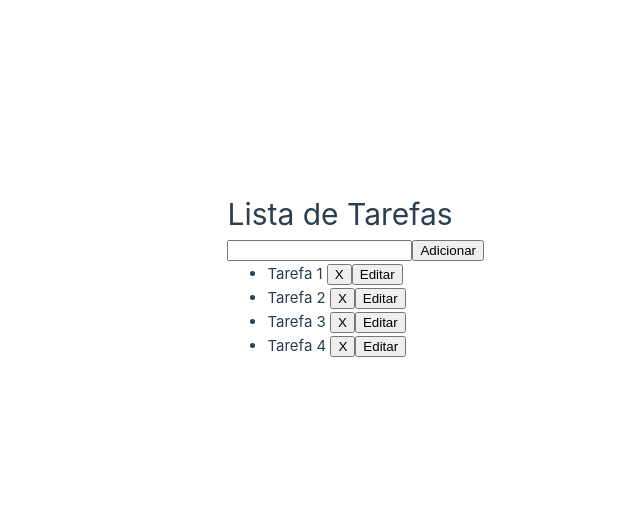
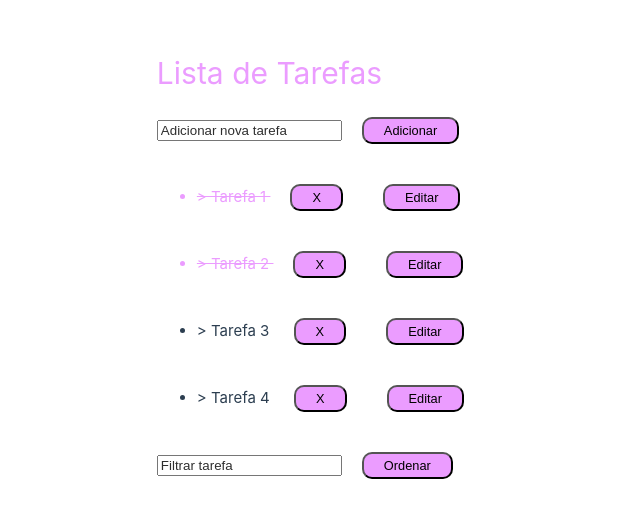
Before and after one commit to gigiibandoch/todo--list, a Vue app: page / in a window 1280 px wide. Shown: the part 126-644 px from the top of the page, without its empty margins (156-796 px from the left). Built offline with nearby package versions, Linux system fonts and the light colour scheme.

Commit message:
atualizacao

```diff
--- a/src/App.vue
+++ b/src/App.vue
@@ -1,5 +1,5 @@
 <script setup>
-import { ref } from 'vue'
+import { computed, ref } from 'vue'
 const tarefas = ref([
 {
 id: 1,
@@ -47,22 +47,58 @@ function editTarefa(idItem) {
   posicaoAlterada.value = tarefas.value.findIndex(item => item.id == idItem);
   novaTarefa.value = tarefas.value[posicaoAlterada.value].tarefa;
 }
+const filtro = ref('')
+const tarefasFiltradas = computed(() => {
+  if(filtro.value.trim().length > 0) {
+    return tarefas.value.filter( item => item.tarefa.includes(filtro.value));
+  }
+  else {
+    return tarefas.value;
+  }
+})
+function ordenarArray() {
+  tarefas.value.sort((a, b) => a.tarefa.localeCompare(b.tarefa));
+}
 </script>
 
 <template>
 <div class="container">
 <h1>Lista de Tarefas</h1>
-<input type="text" v-model="novaTarefa">
+<input type="text" v-model="novaTarefa" placeholder="Adicionar nova tarefa">
 <button @click="addTarefa">{{ posicaoAlterada == -1 ? "Adicionar" : "Salvar" }}</button>
+
 <ul>
-<li v-for="item in tarefas" :key="item.id">
+<li v-for="item in tarefasFiltradas" :key="item.id"  :class="{ concluida: item.status === 'concluida' }"> >
 {{ item.tarefa }}
 <button @click="delTarefa(item.id)" >X</button>
 <button @click="editTarefa(item.id)" >Editar</button>
 </li>
 </ul>
+<input type="text" placeholder="Filtrar tarefa" v-model="filtro">
+<button @click="ordenarArray" >Ordenar</button>
 </div>
 </template>
 
 <style scoped>
+div h1 {
+  color: rgb(235, 156, 255);
+}
+div {
+  align-items: center;
+}
+div button {
+  background-color: rgb(235, 156, 255);
+  border-radius: 10px;
+  color: rgb(0, 0, 0);
+  padding: 4px 20px;
+  margin: 20px;
+  font-size: 0.8rem;
+}
+div input::placeholder {
+  color: rgb(46, 46, 46);
+}
+.concluida {
+  text-decoration: line-through;
+  color:  rgb(235, 156, 255);
+}
 </style>
```
